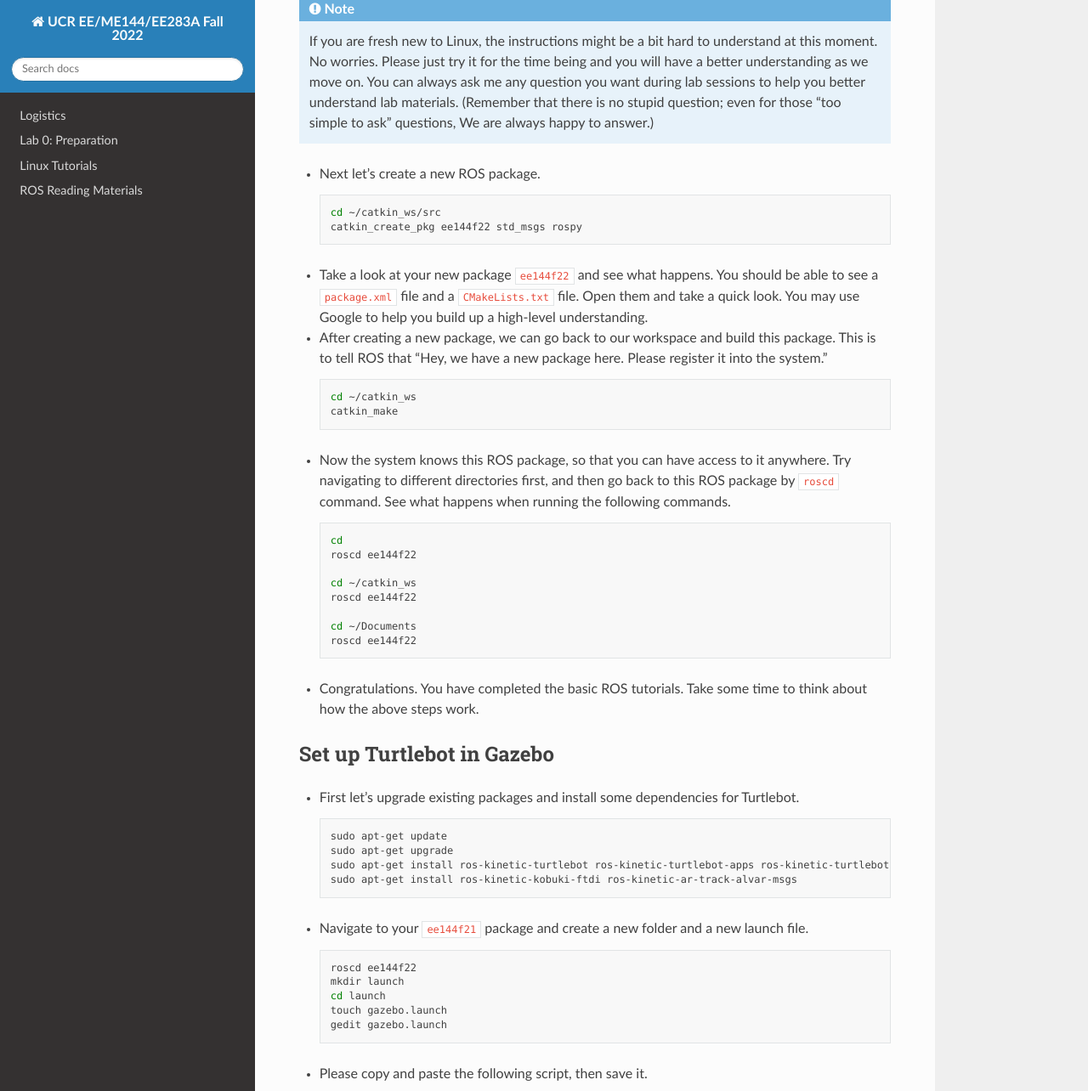
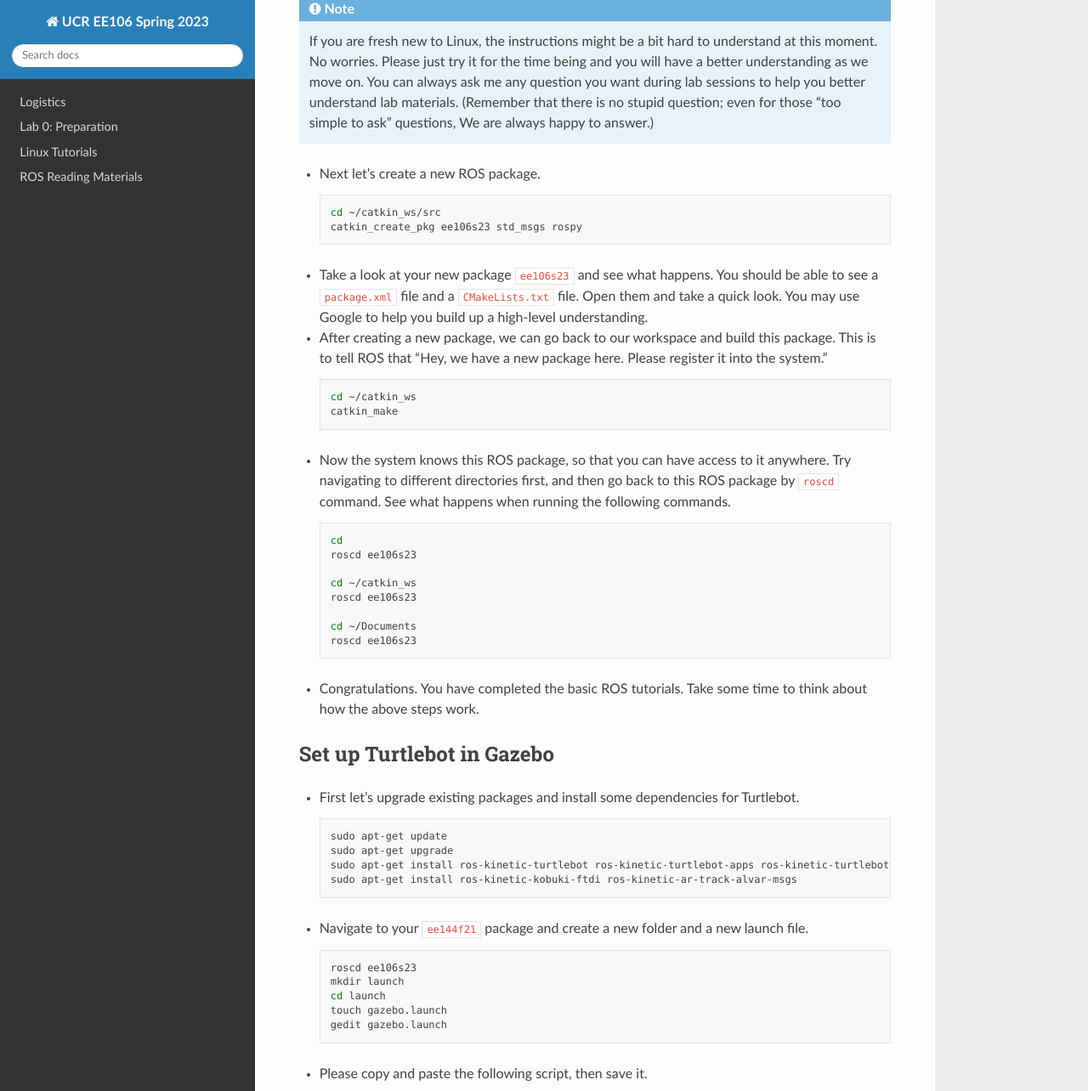
Before and after one commit to taektay/ee106, a Sphinx documentation site: the page built from docs/lab1.rst, in a window 1280 px wide and 1400 px high, scrolled down 1226 px, cut to the strip 0-1284 px from the top of the window. Shown: the whole strip at 85% size. Built offline with Sphinx 7.4.7 and the Read the Docs theme 2.0.0, drawn with Linux system fonts in a browser that asks for light colours; some of the changed text lies outside the part shown.

```diff
--- a/docs/conf.py
+++ b/docs/conf.py
@@ -17,8 +17,8 @@
 
 # -- Project information -----------------------------------------------------
 
-project = 'UCR EE/ME144/EE283A Fall 2022'
-copyright = '2022, UCR-Robotics'
+project = 'UCR EE106 Spring 2023'
+copyright = '2023, UCR-Robotics'
 author = 'UCR-Robotics'
 
 # The full version, including alpha/beta/rc tags
--- a/docs/lab1.rst
+++ b/docs/lab1.rst
@@ -67,9 +67,9 @@ From now on, we assume that you have already installed Ubuntu 16.04 and ROS Kine
   .. code-block:: bash
 
     cd ~/catkin_ws/src
-    catkin_create_pkg ee144f22 std_msgs rospy
+    catkin_create_pkg ee106s23 std_msgs rospy
 
-- Take a look at your new package ``ee144f22`` and see what happens. You should be able to see a ``package.xml`` file
+- Take a look at your new package ``ee106s23`` and see what happens. You should be able to see a ``package.xml`` file
   and a ``CMakeLists.txt`` file. Open them and take a quick look.
   You may use Google to help you build up a high-level understanding.
 
@@ -88,13 +88,13 @@ From now on, we assume that you have already installed Ubuntu 16.04 and ROS Kine
   .. code-block:: bash
 
     cd
-    roscd ee144f22
+    roscd ee106s23
 
     cd ~/catkin_ws
-    roscd ee144f22
+    roscd ee106s23
 
     cd ~/Documents
-    roscd ee144f22
+    roscd ee106s23
 
 - Congratulations. You have completed the basic ROS tutorials.
   Take some time to think about how the above steps work.
@@ -116,7 +116,7 @@ Set up Turtlebot in Gazebo
 
   .. code-block:: bash
 
-    roscd ee144f22
+    roscd ee106s23
     mkdir launch
     cd launch
     touch gazebo.launch
@@ -137,7 +137,7 @@ Run Turtlebot in Gazebo
 
   .. code-block:: bash
 
-    roslaunch ee144f22 gazebo.launch
+    roslaunch ee106s23 gazebo.launch
 
 .. note::
 
```
Also changed, not shown: README.md (+1 -1 lines), docs/lab0.rst (+15 -4 lines).
